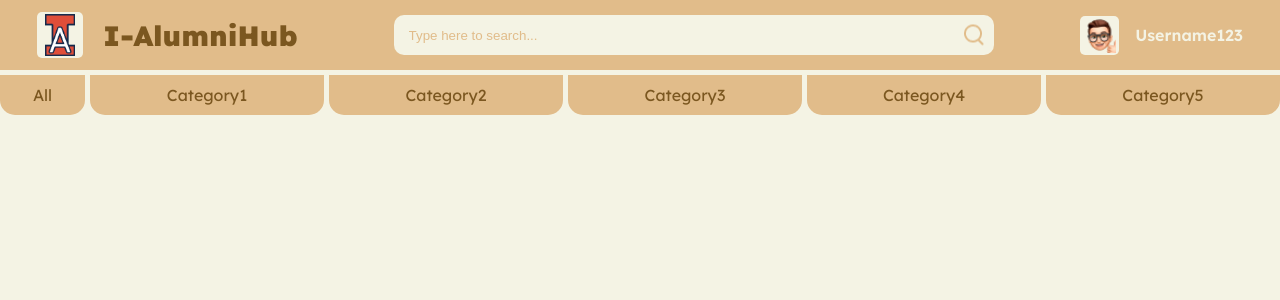
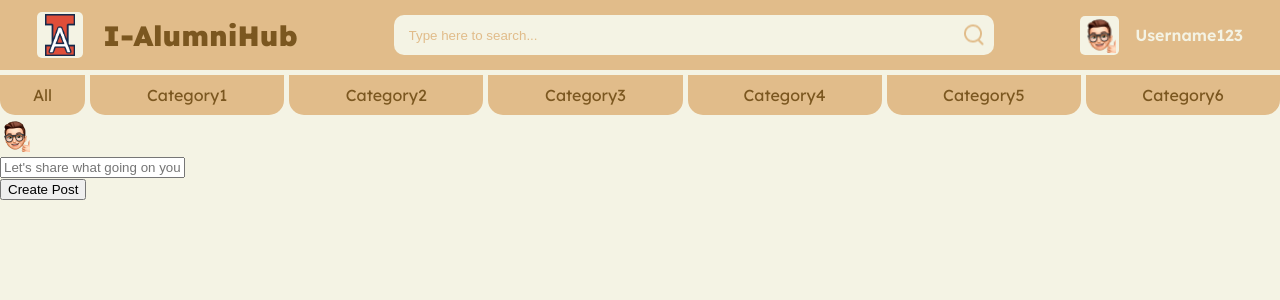
Before and after one commit to longma1012/CS409_project, a React (Create React App) app in the folder my-app/: page /main in a window 1280 px wide. Shown: the top 300 px of the page. Built offline with nearby package versions, Linux system fonts and the light colour scheme.

Commit message:
building main page

```diff
--- a/my-app/src/components/MainPage/Categories.jsx
+++ b/my-app/src/components/MainPage/Categories.jsx
@@ -10,6 +10,7 @@ const Categories = () => {
             <div className="category">Category3</div>
             <div className="category">Category4</div>
             <div className="category">Category5</div>
+            <div className="category">Category6</div>
         </div>
     );
 };
--- a/my-app/src/components/MainPage/MainPage.jsx
+++ b/my-app/src/components/MainPage/MainPage.jsx
@@ -1,12 +1,28 @@
 import React from "react";
 import Header from "../Header/Header.jsx";
 import Categories from "./Categories.jsx";
+
+import tempPhoto from "../../images/Memoji Boys 2-1.png";
 
 const MainPage = () => {
     return (
         <div>
             <Header />
             <Categories />
+            <div className="CreatePost">
+                <div className="user-photo">
+                    <img src={tempPhoto} alt="" className="photo" />
+                </div>
+                <div className="create-post-input">
+                    <input
+                        type="text"
+                        placeholder="Let's share what going on your mind..."
+                    />
+                </div>
+                <div className="create-post-button">
+                    <button>Create Post</button>
+                </div>
+            </div>
         </div>
     );
 };
```
